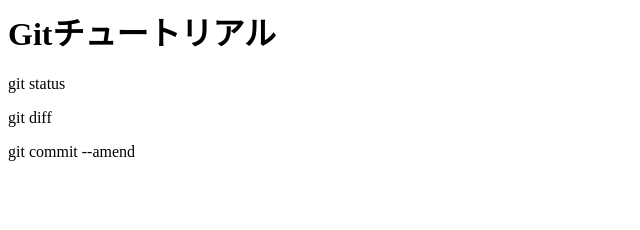
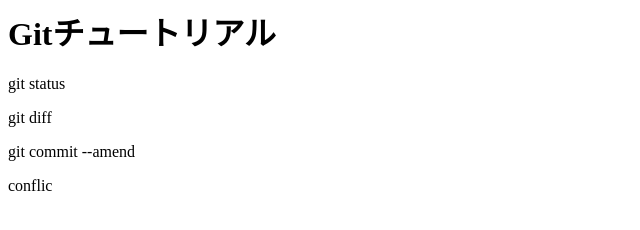
Before and after one commit to Takeshi-Imanishi/git_tutorial24, a plain HTML site: page index.html in a window 1280 px wide. Shown: the full height of the page, 0-640 px from the left. Drawn offline with Linux system fonts and the light colour scheme.

Commit message:
conflictを追記

```diff
--- a/index.html
+++ b/index.html
@@ -2,3 +2,4 @@
 <p> git status</p>
 <p> git diff</p>
 <p>git commit --amend</p>
+<p>conflic</p>
```
